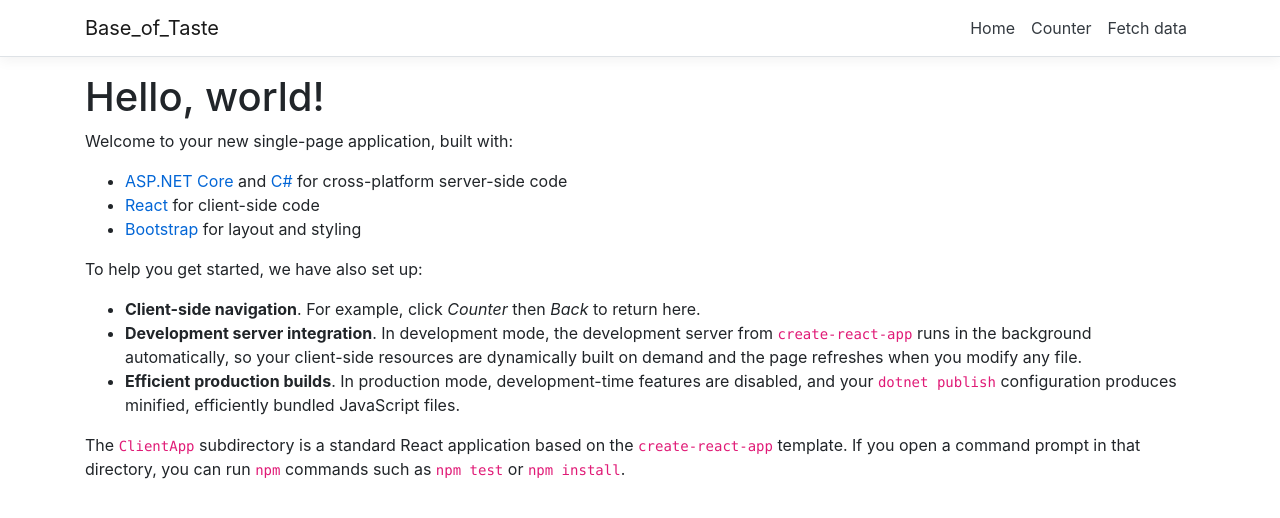
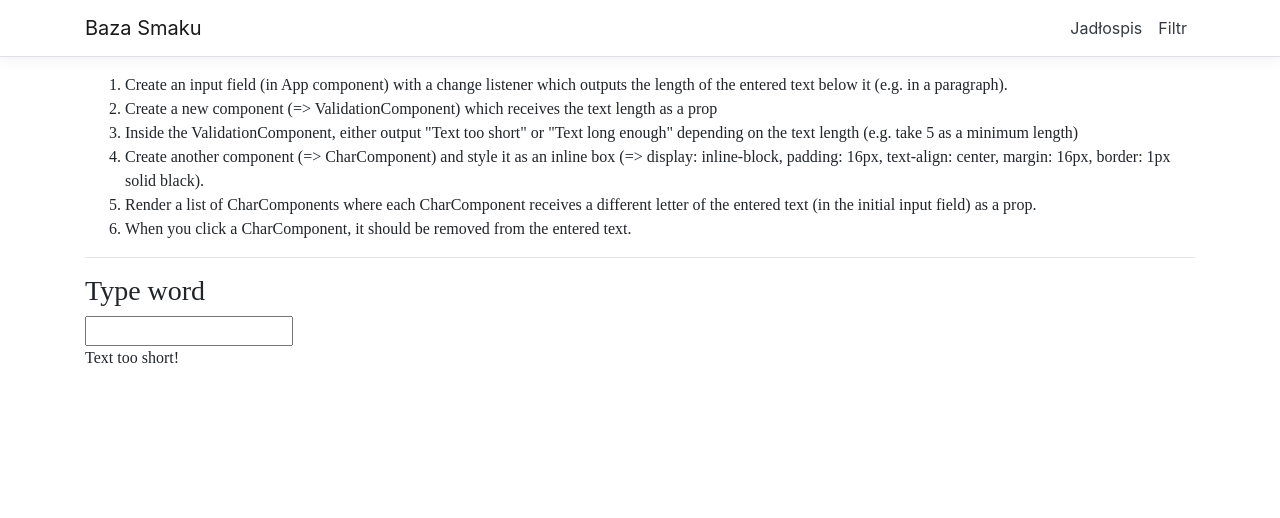
Before and after one commit to Cassie051/BaseOfTaste, a React (Create React App) app in the folder Base of Taste/Base of Taste/ClientApp/: page / in a window 1280 px wide. Shown: the top 518 px of the page. Built offline with nearby package versions, Linux system fonts and the light colour scheme.

Commit message:
try React

```diff
--- a/Base of Taste/Base of Taste/ClientApp/package.json
+++ b/Base of Taste/Base of Taste/ClientApp/package.json
@@ -4,7 +4,7 @@
   "private": true,
   "dependencies": {
     "bootstrap": "^4.1.3",
-    "jquery": "^3.4.1",
+    "jquery": "^3.5.1",
     "merge": "^1.2.1",
     "oidc-client": "^1.9.0",
     "react": "^16.0.0",
--- a/Base of Taste/Base of Taste/ClientApp/src/App.js
+++ b/Base of Taste/Base of Taste/ClientApp/src/App.js
@@ -1,9 +1,7 @@
 import React, { Component } from 'react';
 import { Route } from 'react-router';
 import { Layout } from './components/Layout';
-import { Home } from './components/Home';
-import { FetchData } from './components/FetchData';
-import { Counter } from './components/Counter';
+import {Home} from './components/Home';
 
 import './custom.css'
 
@@ -14,8 +12,8 @@ export default class App extends Component {
     return (
       <Layout>
         <Route exact path='/' component={Home} />
-        <Route path='/counter' component={Counter} />
-        <Route path='/fetch-data' component={FetchData} />
+        {/* <Route path='/counter' component={Input} />
+        <Route path='/fetch-data' component={FetchData} /> */}
       </Layout>
     );
   }
--- a/Base of Taste/Base of Taste/ClientApp/src/components/Counter.js
+++ /dev/null
@@ -1,31 +0,0 @@
-import React, { Component } from 'react';
-
-export class Counter extends Component {
-  static displayName = Counter.name;
-
-  constructor(props) {
-    super(props);
-    this.state = { currentCount: 0 };
-    this.incrementCounter = this.incrementCounter.bind(this);
-  }
-
-  incrementCounter() {
-    this.setState({
-      currentCount: this.state.currentCount + 1
-    });
-  }
-
-  render() {
-    return (
-      <div>
-        <h1>Counter</h1>
-
-        <p>This is a simple example of a React component.</p>
-
-        <p aria-live="polite">Current count: <strong>{this.state.currentCount}</strong></p>
-
-        <button className="btn btn-primary" onClick={this.incrementCounter}>Increment</button>
-      </div>
-    );
-  }
-}
--- a/Base of Taste/Base of Taste/ClientApp/src/components/FetchData.js
+++ /dev/null
@@ -1,59 +0,0 @@
-import React, { Component } from 'react';
-
-export class FetchData extends Component {
-  static displayName = FetchData.name;
-
-  constructor(props) {
-    super(props);
-    this.state = { forecasts: [], loading: true };
-  }
-
-  componentDidMount() {
-    this.populateWeatherData();
-  }
-
-  static renderForecastsTable(forecasts) {
-    return (
-      <table className='table table-striped' aria-labelledby="tabelLabel">
-        <thead>
-          <tr>
-            <th>Date</th>
-            <th>Temp. (C)</th>
-            <th>Temp. (F)</th>
-            <th>Summary</th>
-          </tr>
-        </thead>
-        <tbody>
-          {forecasts.map(forecast =>
-            <tr key={forecast.date}>
-              <td>{forecast.date}</td>
-              <td>{forecast.temperatureC}</td>
-              <td>{forecast.temperatureF}</td>
-              <td>{forecast.summary}</td>
-            </tr>
-          )}
-        </tbody>
-      </table>
-    );
-  }
-
-  render() {
-    let contents = this.state.loading
-      ? <p><em>Loading...</em></p>
-      : FetchData.renderForecastsTable(this.state.forecasts);
-
-    return (
-      <div>
-        <h1 id="tabelLabel" >Weather forecast</h1>
-        <p>This component demonstrates fetching data from the server.</p>
-        {contents}
-      </div>
-    );
-  }
-
-  async populateWeatherData() {
-    const response = await fetch('weatherforecast');
-    const data = await response.json();
-    this.setState({ forecasts: data, loading: false });
-  }
-}
--- /dev/null
+++ b/Base of Taste/Base of Taste/ClientApp/src/components/Home.css
@@ -0,0 +1,12 @@
+.Home {
+    font-family: 'PermanentMarker-Regular';
+}
+
+.Output {
+    text-align: center;
+    padding: 16px;
+    border: 1 px solid #eee;
+    margin: auto;
+    box-shadow: 0 2px 3px #ccc;
+    width: 60%;
+}
--- a/Base of Taste/Base of Taste/ClientApp/src/components/Home.js
+++ b/Base of Taste/Base of Taste/ClientApp/src/components/Home.js
@@ -1,26 +1,54 @@
 import React, { Component } from 'react';
+import Output from './useroutput/Output';
+import Char from './useroutput/Char';
+import './Home.css'
 
 export class Home extends Component {
   static displayName = Home.name;
+  state = {
+    words: ''
+  }
 
+  delateChar = (index) =>{
+    const text = this.state.words.split('');
+    text.splice(index, 1);
+    const updateText = text.join('');
+    this.setState({ words: updateText});
+  }
+
+  nameChangedHandler = ( event ) => {
+    this.setState({
+			words: event.target.value
+  })
+}
   render () {
+    const List = this.state.words.split('').map((ch, index) => {
+      return <Char
+      charCh = {ch}
+      key = {index}
+      clicked = { () => this.delateChar(index)}
+      />
+    });
     return (
-      <div>
-        <h1>Hello, world!</h1>
-        <p>Welcome to your new single-page application, built with:</p>
-        <ul>
-          <li><a href='https://get.asp.net/'>ASP.NET Core</a> and <a href='https://msdn.microsoft.com/en-us/library/67ef8sbd.aspx'>C#</a> for cross-platform server-side code</li>
-          <li><a href='https://facebook.github.io/react/'>React</a> for client-side code</li>
-          <li><a href='http://getbootstrap.com/'>Bootstrap</a> for layout and styling</li>
-        </ul>
-        <p>To help you get started, we have also set up:</p>
-        <ul>
-          <li><strong>Client-side navigation</strong>. For example, click <em>Counter</em> then <em>Back</em> to return here.</li>
-          <li><strong>Development server integration</strong>. In development mode, the development server from <code>create-react-app</code> runs in the background automatically, so your client-side resources are dynamically built on demand and the page refreshes when you modify any file.</li>
-          <li><strong>Efficient production builds</strong>. In production mode, development-time features are disabled, and your <code>dotnet publish</code> configuration produces minified, efficiently bundled JavaScript files.</li>
-        </ul>
-        <p>The <code>ClientApp</code> subdirectory is a standard React application based on the <code>create-react-app</code> template. If you open a command prompt in that directory, you can run <code>npm</code> commands such as <code>npm test</code> or <code>npm install</code>.</p>
-      </div>
+      <div className="Home">
+        <ol>
+          <li>Create an input field (in App component) with a change listener which outputs the length of the entered text below it (e.g. in a paragraph).</li>
+          <li>Create a new component (=> ValidationComponent) which receives the text length as a prop</li>
+          <li>Inside the ValidationComponent, either output "Text too short" or "Text long enough" depending on the text length (e.g. take 5 as a minimum length)</li>
+          <li>Create another component (=> CharComponent) and style it as an inline box (=> display: inline-block, padding: 16px, text-align: center, margin: 16px, border: 1px solid black).</li>
+          <li>Render a list of CharComponents where each CharComponent receives a different letter of the entered text (in the initial input field) as a prop.</li>
+          <li>When you click a CharComponent, it should be removed from the entered text.</li>
+        </ol>
+        <hr/>
+        <h3>Type word</h3>
+        <input type="text" onChange={this.nameChangedHandler} value={this.state.words} />
+        <Output
+        InputLength = {this.state.words.length}
+        ></Output>
+         <p> {this.state.words} </p>
+         {List}
+		</div>
     );
+
   }
 }
--- a/Base of Taste/Base of Taste/ClientApp/src/components/NavMenu.js
+++ b/Base of Taste/Base of Taste/ClientApp/src/components/NavMenu.js
@@ -26,18 +26,15 @@ export class NavMenu extends Component {
       <header>
         <Navbar className="navbar-expand-sm navbar-toggleable-sm ng-white border-bottom box-shadow mb-3" light>
           <Container>
-            <NavbarBrand tag={Link} to="/">Base_of_Taste</NavbarBrand>
+            <NavbarBrand tag={Link} to="/">Baza Smaku</NavbarBrand>
             <NavbarToggler onClick={this.toggleNavbar} className="mr-2" />
             <Collapse className="d-sm-inline-flex flex-sm-row-reverse" isOpen={!this.state.collapsed} navbar>
               <ul className="navbar-nav flex-grow">
                 <NavItem>
-                  <NavLink tag={Link} className="text-dark" to="/">Home</NavLink>
+                  <NavLink tag={Link} className="text-dark" to="/">Jadłospis</NavLink>
                 </NavItem>
                 <NavItem>
-                  <NavLink tag={Link} className="text-dark" to="/counter">Counter</NavLink>
-                </NavItem>
-                <NavItem>
-                  <NavLink tag={Link} className="text-dark" to="/fetch-data">Fetch data</NavLink>
+                  <NavLink tag={Link} className="text-dark" to="/counter">Filtr</NavLink>
                 </NavItem>
               </ul>
             </Collapse>
--- /dev/null
+++ b/Base of Taste/Base of Taste/ClientApp/src/components/useroutput/Char.js
@@ -0,0 +1,19 @@
+import React from 'react'
+
+const Char = (props) => {
+    const style = {
+        display: 'inline-block',
+        padding: '16px',
+        textAlign: 'center',
+        margin: '16px',
+        border: '1px solid black'
+    }
+
+    return(
+        <div style = {style} onClick = {props.clicked}>
+            <p> { props.charCh } </p>
+        </div>
+    );
+};
+
+export default Char;
--- /dev/null
+++ b/Base of Taste/Base of Taste/ClientApp/src/components/useroutput/Output.js
@@ -0,0 +1,17 @@
+import React from 'react'
+
+const Output = (props) => {
+    let msg = 'Text long enought';
+    if (props.InputLength < 5){
+        msg = 'Text too short!';
+    }
+
+
+    return(
+        <div>
+            <p> {msg} </p>
+        </div>
+    );
+};
+
+export default Output;
```
Also changed, not shown: 1 other file (tests, documents, lock files or other folders).
